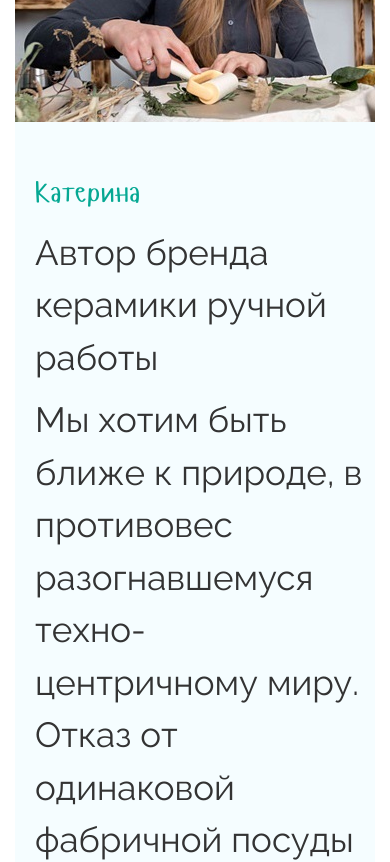
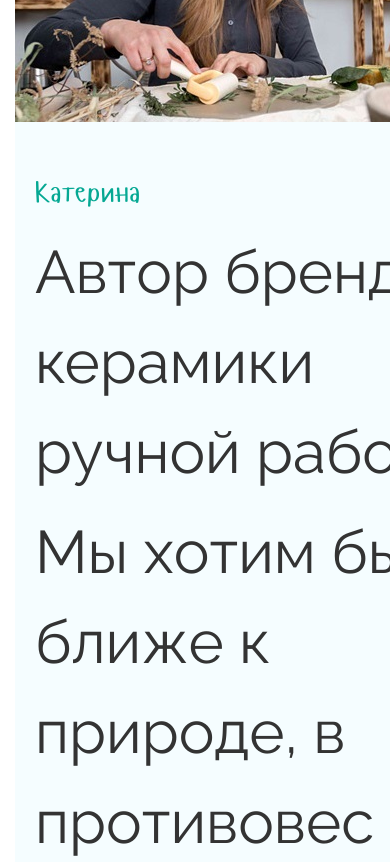
Before and after one commit to juliasadowskaya/juliasadowskaya, a plain HTML site: page index.html in a window 390 px wide. Shown: the part 1780-2642 px from the top of the page. Drawn offline with nearby package versions, Linux system fonts and the light colour scheme; files whose address does not match are found by name.

Commit message:
Update style.css

```diff
--- a/styles/style.css
+++ b/styles/style.css
@@ -643,7 +643,7 @@ footer {
 	}
 	.autor_text{
 		padding-bottom: 50px;
-		font-size: 35px;
+		font-size: 60px;
 
 	}
 	.autor_picture {
```
